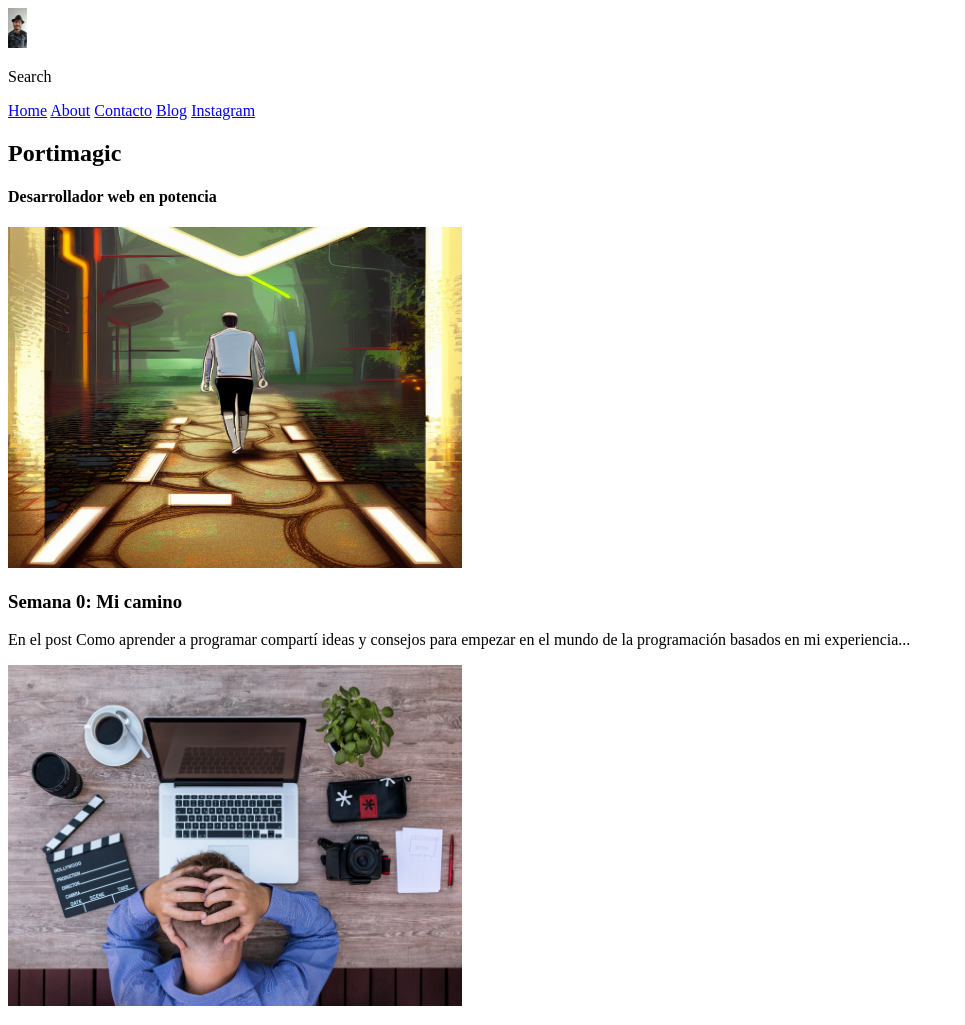
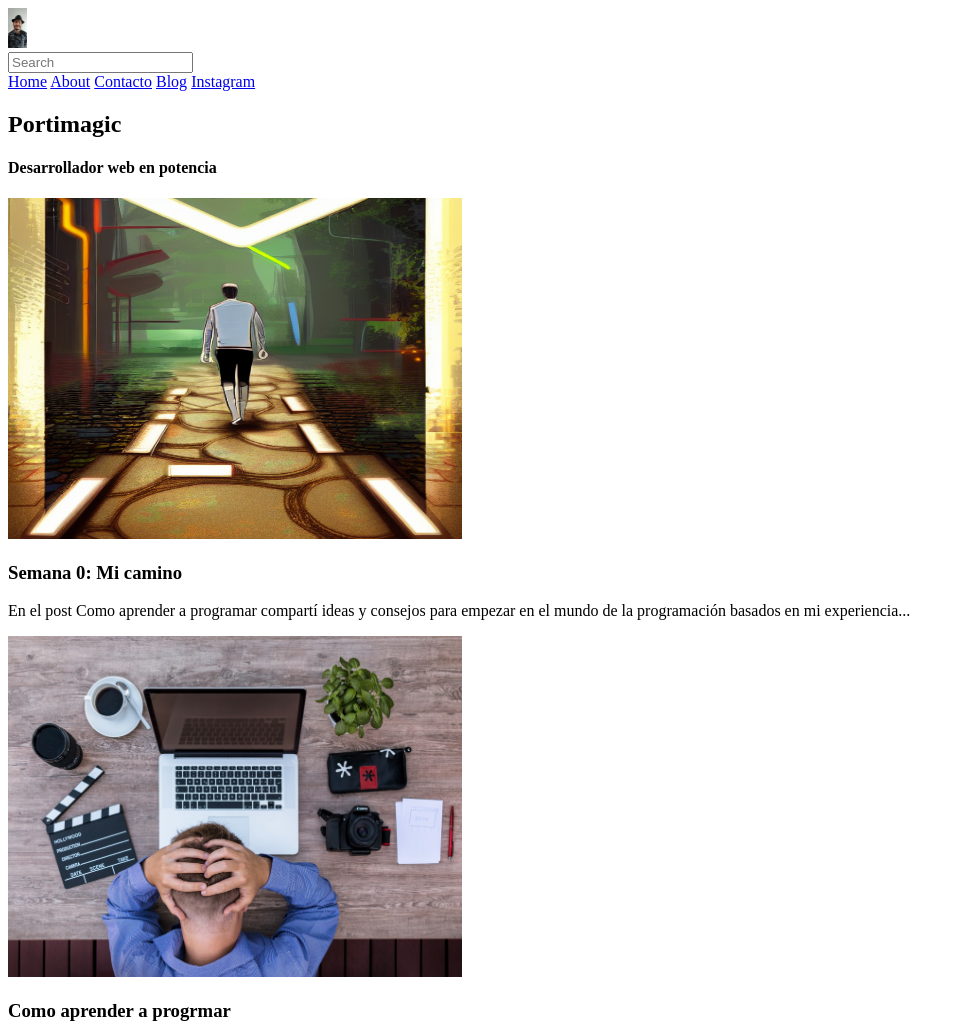
Before and after one commit to porti-magic/Portimagic, a plain HTML site: page Index.html in a window 1280 px wide. Shown: the top 1025 px of the page, without its empty margins (0-965 px from the left). Drawn offline with Linux system fonts and the light colour scheme.

Commit message:
Cambiar el tipo de elemento de "search" para usar inputs

```diff
--- a/Index.html
+++ b/Index.html
@@ -11,7 +11,9 @@
         <img src="Images/Logo.jpeg" width="19px" height="40px" alt="Logo" />
         <div>
             <!--Search box-->
-            <p>Search</p>
+            <form>
+                <input type="text" placeholder="Search" />
+            </form>
         </div>
         <nav>
             <!--Navigation bar-->
```
